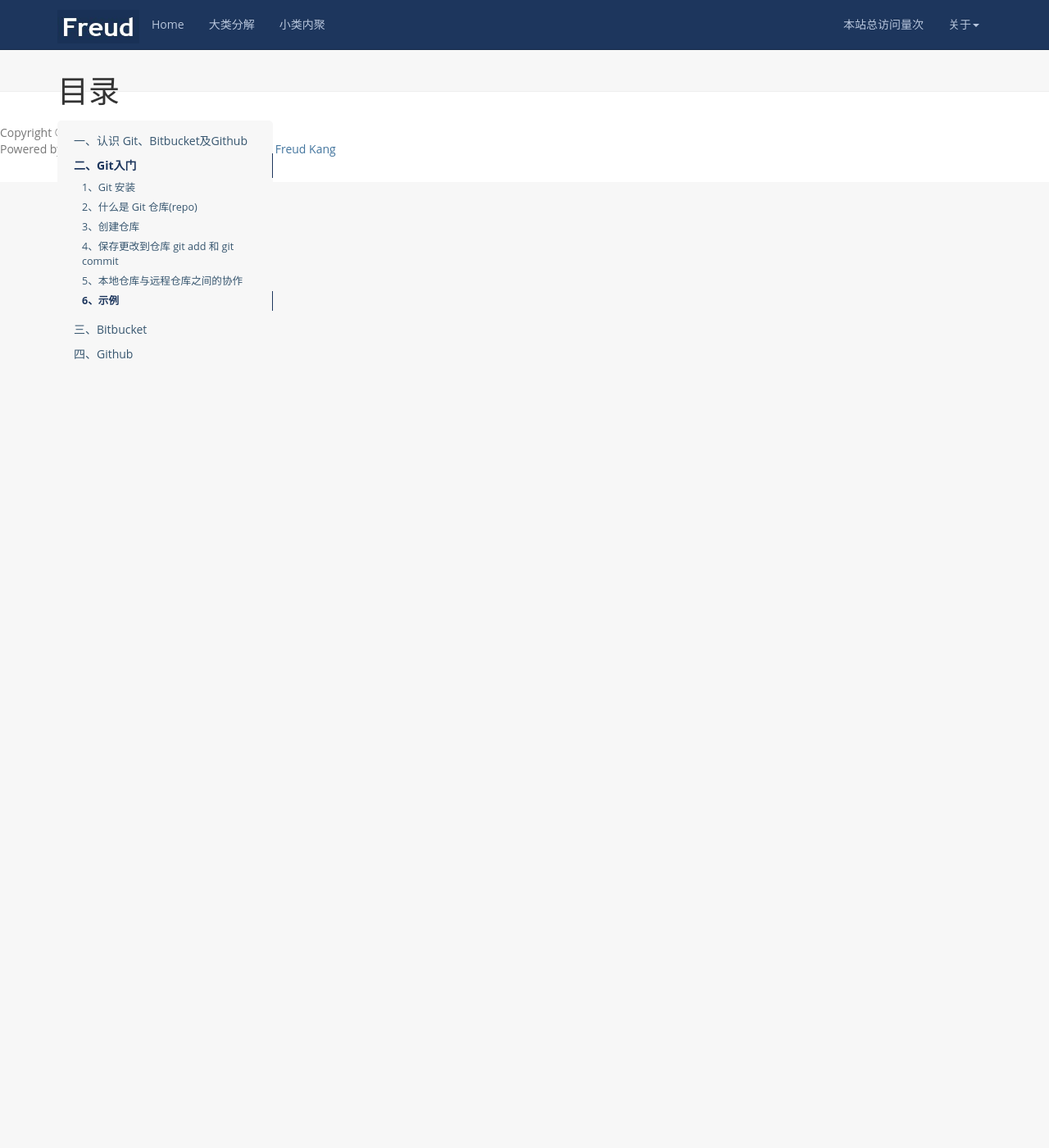
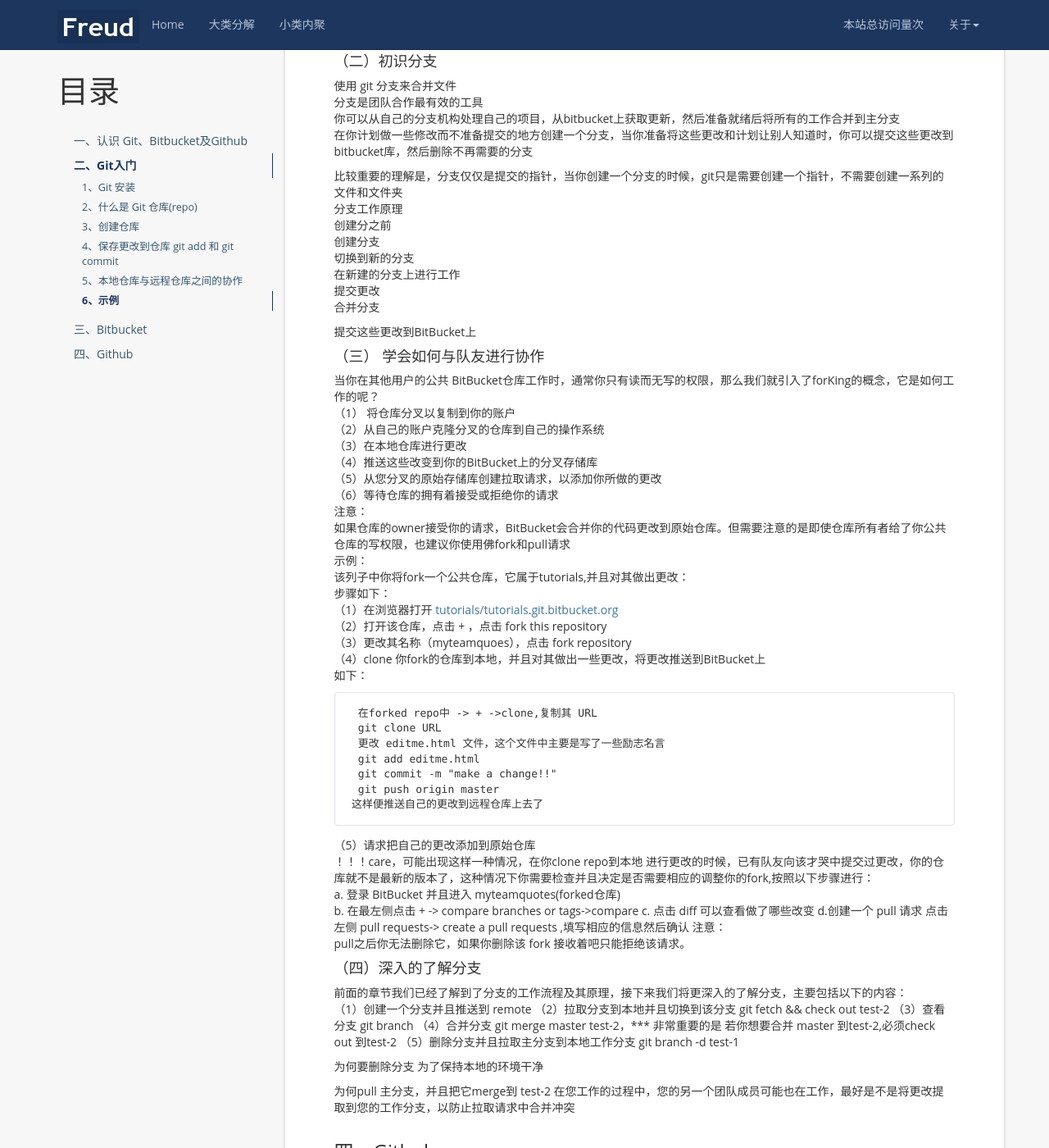
Before and after one commit to WangQi1415/blogLessOrMore, a Jekyll site: the page built from _posts/2018-08-11-git-use.md, in a window 1280 px wide and 1400 px high, scrolled down 3089 px. Shown: the whole window at 82% size. Built offline with Jekyll 4.4.1, drawn with Linux system fonts in a browser that asks for light colours; nearby versions of some CDN libraries; a script that is not in the unit is left out; comment, search, counter and statistics services are not loaded; some of the changed text lies outside the part shown.

Commit message:
blog update

````diff
--- a/_includes/footer.html
+++ b/_includes/footer.html
@@ -5,8 +5,8 @@
 		<script>
 		var gitment = new Gitment({
 		  id: '页面 ID', // 可选。默认为 location.href
-		  owner: 'rjgc_wq@163.com',
-		  repo: 'mygitment.git',
+		  owner: 'WangQi1415',
+		  repo: 'wangqi1415.github.io',
 		  oauth: {
 			client_id: '74e9a0f2d2811affe176',
 			client_secret: 'bbb10cff4ba0ace9c8d49e7274cd3df39d23f664',
--- a/_posts/2018-08-11-git-use.md
+++ b/_posts/2018-08-11-git-use.md
@@ -124,4 +124,91 @@ git config user.email "someone@someplace.com"
 
 
 ### 三、Bitbucket
+#### （一） BitBucket基本操作
+1、发布本地历史可以通过推送分支到其他仓库，也可拉取别人的分支到本地仓库，看看其做了哪些工作
+在bitbucket 创建新的文件
+（1）选择分支
+（2）点击 source
+（3）add file
+（4）点击commit 进行提交
+（5）点击左侧 commits查看自己所有的提交
+（6）拉取改变到本地仓库，与git push 正好相反，使用 git pull --all
+
+#### （二）初识分支
+
+使用 git 分支来合并文件
+分支是团队合作最有效的工具
+你可以从自己的分支机构处理自己的项目，从bitbucket上获取更新，然后准备就绪后将所有的工作合并到主分支
+在你计划做一些修改而不准备提交的地方创建一个分支，当你准备将这些更改和计划让别人知道时，你可以提交这些更改到bitbucket库，然后删除不再需要的分支
+
+比较重要的理解是，分支仅仅是提交的指针，当你创建一个分支的时候，git只是需要创建一个指针，不需要创建一系列的文件和文件夹
+分支工作原理
+创建分之前
+创建分支
+切换到新的分支
+在新建的分支上进行工作
+提交更改
+合并分支
+
+提交这些更改到BitBucket上
+#### （三） 学会如何与队友进行协作
+当你在其他用户的公共 BitBucket仓库工作时，通常你只有读而无写的权限，那么我们就引入了forKing的概念，它是如何工作的呢？
+（1） 将仓库分叉以复制到你的账户
+（2）从自己的账户克隆分叉的仓库到自己的操作系统
+（3）在本地仓库进行更改
+（4）推送这些改变到你的BitBucket上的分叉存储库
+（5）从您分叉的原始存储库创建拉取请求，以添加你所做的更改
+（6）等待仓库的拥有着接受或拒绝你的请求
+注意：
+如果仓库的owner接受你的请求，BitBucket会合并你的代码更改到原始仓库。但需要注意的是即使仓库所有者给了你公共仓库的写权限，也建议你使用佛fork和pull请求
+示例：
+该列子中你将fork一个公共仓库，它属于tutorials,并且对其做出更改：
+步骤如下：
+（1）在浏览器打开 [tutorials/tutorials.git.bitbucket.org](tutorials/tutorials.git.bitbucket.org)
+（2）打开该仓库，点击 + ，点击 fork this repository
+（3）更改其名称（myteamquoes），点击  fork repository
+（4）clone 你fork的仓库到本地，并且对其做出一些更改，将更改推送到BitBucket上
+如下：
+```
+ 在forked repo中 -> + ->clone,复制其 URL
+ git clone URL
+ 更改 editme.html 文件，这个文件中主要是写了一些励志名言
+ git add editme.html
+ git commit -m "make a change!!"
+ git push origin master
+这样便推送自己的更改到远程仓库上去了
+```
+（5）请求把自己的更改添加到原始仓库
+！！！care，可能出现这样一种情况，在你clone repo到本地 进行更改的时候，已有队友向该才哭中提交过更改，你的仓库就不是最新的版本了，这种情况下你需要检查并且决定是否需要相应的调整你的fork,按照以下步骤进行：
+ a. 登录 BitBucket 并且进入 myteamquotes(forked仓库)
+ b. 在最左侧点击 + -> compare branches or tags->compare
+ c. 点击 diff 可以查看做了哪些改变
+ d.创建一个 pull 请求 点击左侧 pull requests-> create a pull requests ,填写相应的信息然后确认
+ 注意：
+ pull之后你无法删除它，如果你删除该 fork 接收着吧只能拒绝该请求。
+
+
+#### （四）深入的了解分支
+   前面的章节我们已经了解到了分支的工作流程及其原理，接下来我们将更深入的了解分支，主要包括以下的内容：
+   （1）创建一个分支并且推送到 remote
+   （2）拉取分支到本地并且切换到该分支 git fetch && check out test-2
+   （3）查看分支 git branch
+   （4）合并分支  git merge master test-2，*** 非常重要的是  若你想要合并 master 到test-2,必须check out 到test-2
+   （5）删除分支并且拉取主分支到本地工作分支 git branch -d test-1
+
+为何要删除分支
+	为了保持本地的环境干净
+
+为何pull 主分支，并且把它merge到 test-2
+  在您工作的过程中，您的另一个团队成员可能也在工作，最好是不是将更改提取到您的工作分支，以防止拉取请求中合并冲突
+
+
+
+
+
+
+
+
+
+
 ### 四、Github
````
Also changed, not shown: _posts/2018-09-02-ubuntu-utf8.md (+1 -1 lines), _posts/2018-09-09-python-file-store.md (added, +324 -0 lines), _posts/2018-09-12-python-OOP.md (added, +47 -0 lines), _posts/2018-09-12-python-getattr.md (added, +127 -0 lines), _posts/2018-09-12-python-str_dict.md (added, +36 -0 lines), _posts/2018-09-12-python-string-strong.md (added, +98 -0 lines), 10 other files.
